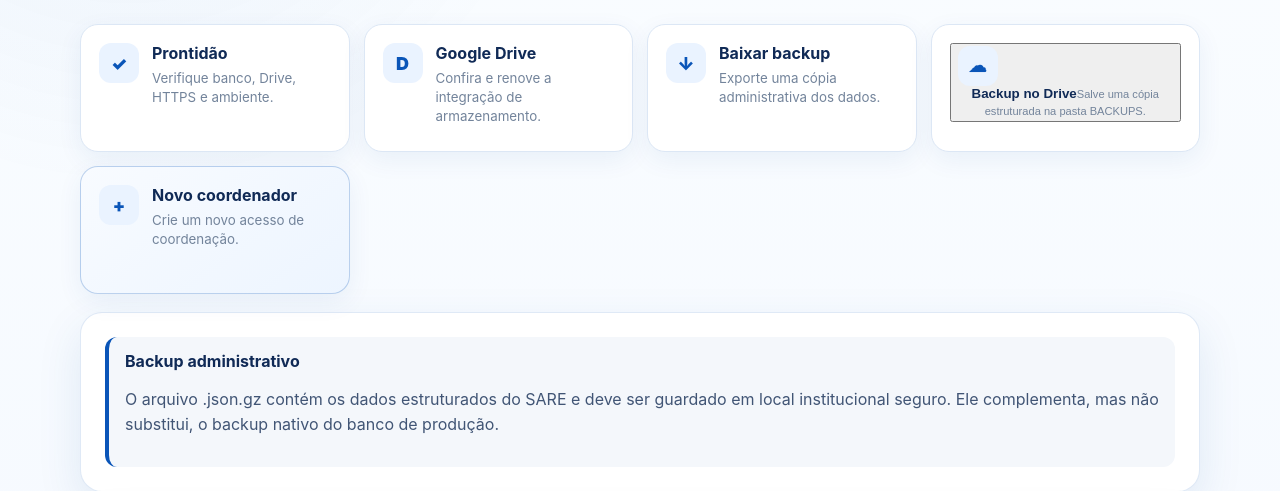
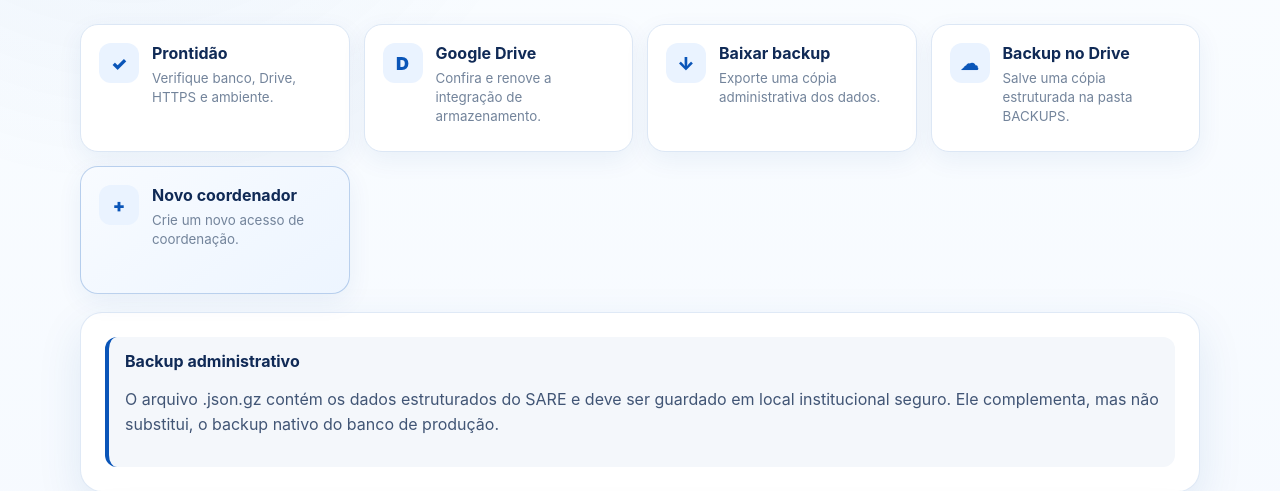
Before and after one commit to Marcosadriano7506/SARE2026, a Flask app: page /admin/ in a window 1280 px wide. Shown: the part 258-749 px from the top of the page. Run offline with Flask 3, Linux system fonts and the light colour scheme; a user stored in the database is signed in; tables that the repository leaves empty hold one stand-in row (values such as "Sample post").

Commit message:
style: support Drive backup action card

```diff
--- a/app/static/css/brand.css
+++ b/app/static/css/brand.css
@@ -1320,3 +1320,41 @@ form[data-submit-lock][data-submitting="true"] select {
     break-inside: avoid;
   }
 }
+
+
+.admin-action-form {
+  margin: 0;
+  padding: 0;
+  overflow: hidden;
+}
+
+.admin-action-button {
+  width: 100%;
+  min-height: 126px;
+  padding: 18px;
+  display: flex;
+  gap: 13px;
+  align-items: flex-start;
+  border: 0;
+  background: transparent;
+  color: inherit;
+  text-align: left;
+  cursor: pointer;
+  font: inherit;
+}
+
+.admin-action-button > span:last-child {
+  display: flex;
+  flex-direction: column;
+  gap: 6px;
+}
+
+.admin-action-button small {
+  color: #73849b;
+  line-height: 1.4;
+}
+
+.admin-action-form[data-submitting="true"] {
+  opacity: .72;
+  cursor: wait;
+}
```
